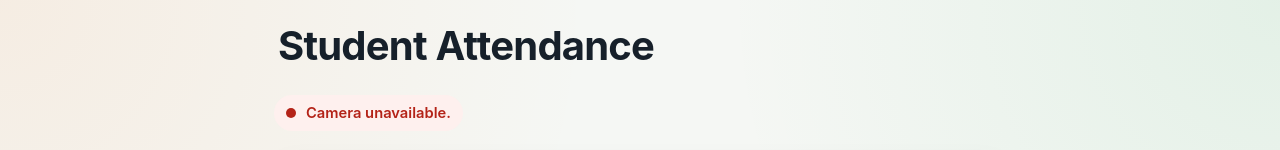
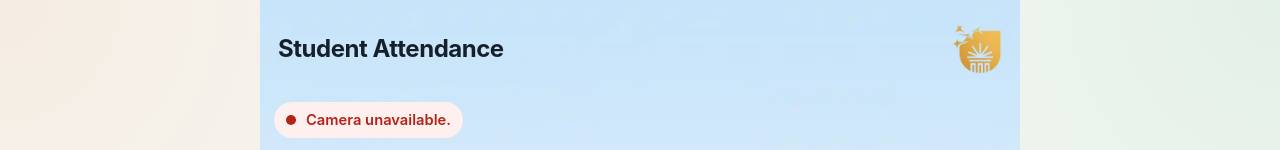
Before and after one commit to rif42/absen-qr, a website: page public/student/index.html in a window 1280 px wide. Shown: the top 150 px of the page. Drawn offline with Linux system fonts and the light colour scheme; no server answers.

Commit message:
visual polish

```diff
--- a/public/admin/styles.css
+++ b/public/admin/styles.css
@@ -36,15 +36,22 @@
   width: min(100%, 960px);
   margin: 0 auto;
   padding: 18px 14px 28px;
+  background-image: url("../bg.webp");
+  background-position: center;
+  background-size: cover;
+  background-repeat: no-repeat;
 }
 
 .page-header {
   padding: 6px 4px 16px;
+  display: flex;
+  flex-direction: row;
+  justify-content: space-between;
+  align-items: center;
 }
 
-.page-header h1 {
+.page-header h2 {
   margin: 0;
-  font-size: clamp(1.85rem, 6vw, 2.45rem);
   line-height: 1.08;
   letter-spacing: -0.02em;
 }
--- a/public/mentor/styles.css
+++ b/public/mentor/styles.css
@@ -40,15 +40,22 @@
   width: min(100%, 760px);
   margin: 0 auto;
   padding: 18px 14px 28px;
+  background-image: url("../bg.webp");
+  background-position: center;
+  background-size: cover;
+  background-repeat: no-repeat;
 }
 
 .page-header {
   padding: 6px 4px 16px;
+  display: flex;
+  flex-direction: row;
+  justify-content: space-between;
+  align-items: center;
 }
 
-.page-header h1 {
+.page-header h2 {
   margin: 0;
-  font-size: clamp(1.85rem, 6vw, 2.5rem);
   line-height: 1.08;
   letter-spacing: -0.02em;
 }
--- a/public/student/index.html
+++ b/public/student/index.html
@@ -13,7 +13,8 @@
 <body>
   <main class="shell">
     <header class="page-header" aria-labelledby="page-title">
-      <h1 id="page-title">Student Attendance</h1>
+      <h2 id="page-title">Student Attendance</h2>
+      <img src="../apu.webp" style="width: 50px;" />
     </header>
 
     <div class="status status-loading" id="status-banner" role="status" aria-live="polite" style="margin-bottom: 20px;">
@@ -41,7 +42,8 @@
 
       <article class="card scanner-card">
         <h2 class="card-label">Camera scanner</h2>
-        <button type="button" id="scanner-permission-retry-button" class="button scanner-permission-retry-button hidden">
+        <button type="button" id="scanner-permission-retry-button"
+          class="button scanner-permission-retry-button hidden">
           Retry camera permission
         </button>
 
@@ -75,17 +77,9 @@
             Ask your mentor to generate a one-time code. It expires in 5 minutes.
           </p>
           <div class="fallback-input-row">
-            <input
-              type="text"
-              id="fallback-code-input"
-              class="fallback-code-input"
-              inputmode="numeric"
-              pattern="[0-9 ]*"
-              maxlength="11"
-              placeholder="8-digit code"
-              autocomplete="off"
-              aria-label="Enter the 8-digit one-time code from your mentor"
-            />
+            <input type="text" id="fallback-code-input" class="fallback-code-input" inputmode="numeric"
+              pattern="[0-9 ]*" maxlength="11" placeholder="8-digit code" autocomplete="off"
+              aria-label="Enter the 8-digit one-time code from your mentor" />
             <button type="button" class="button fallback-submit-btn" id="fallback-submit-btn">
               Submit
             </button>
--- a/public/student/styles.css
+++ b/public/student/styles.css
@@ -40,15 +40,22 @@
   width: min(100%, 760px);
   margin: 0 auto;
   padding: 18px 14px 28px;
+  background-image: url("../bg.webp");
+  background-position: center;
+  background-size: cover;
+  background-repeat: no-repeat;
 }
 
 .page-header {
   padding: 6px 4px 16px;
+  display: flex;
+  flex-direction: row;
+  justify-content: space-between;
+  align-items: center;
 }
 
-.page-header h1 {
+.page-header h2 {
   margin: 0;
-  font-size: clamp(1.85rem, 6vw, 2.5rem);
   line-height: 1.08;
   letter-spacing: -0.02em;
 }
```
Also changed, not shown: public/admin/index.html (+2 -1 lines), public/mentor/index.html (+6 -5 lines), public/apu.webp (added), public/bg.webp (added).
